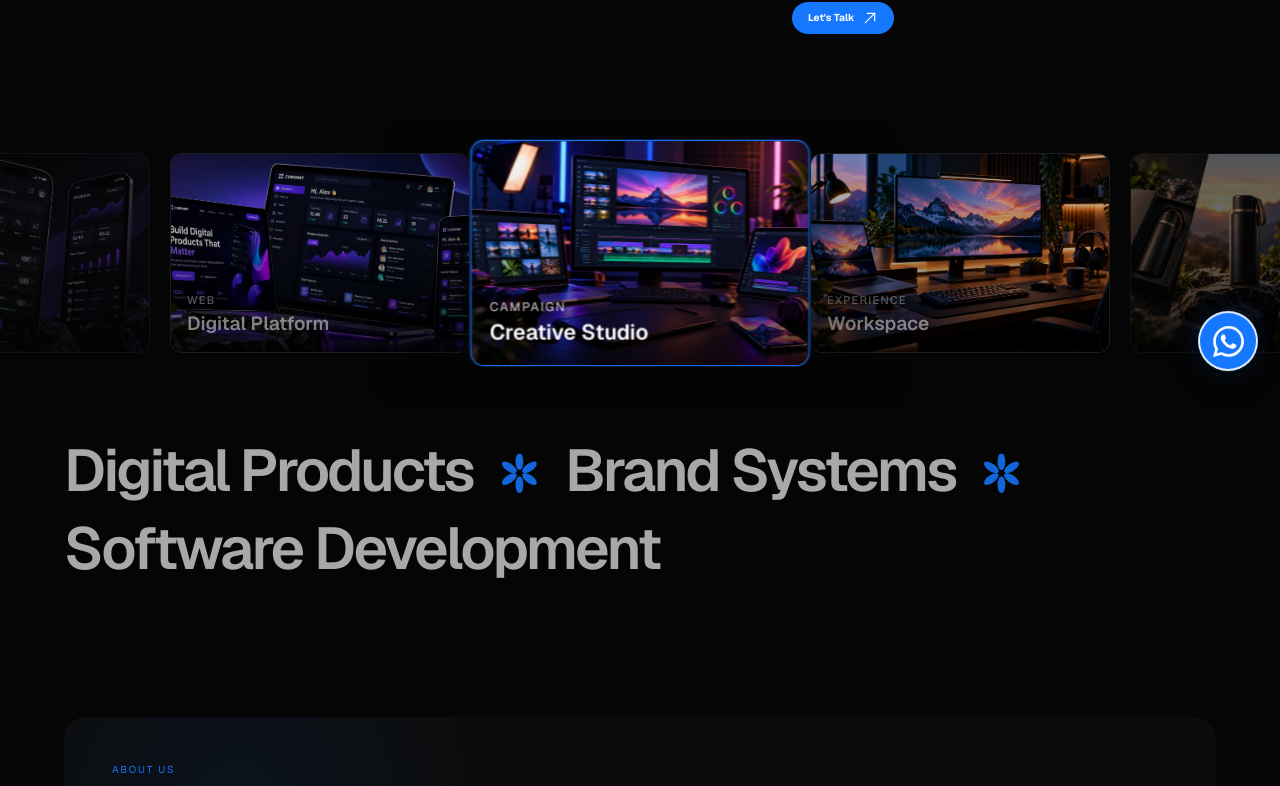
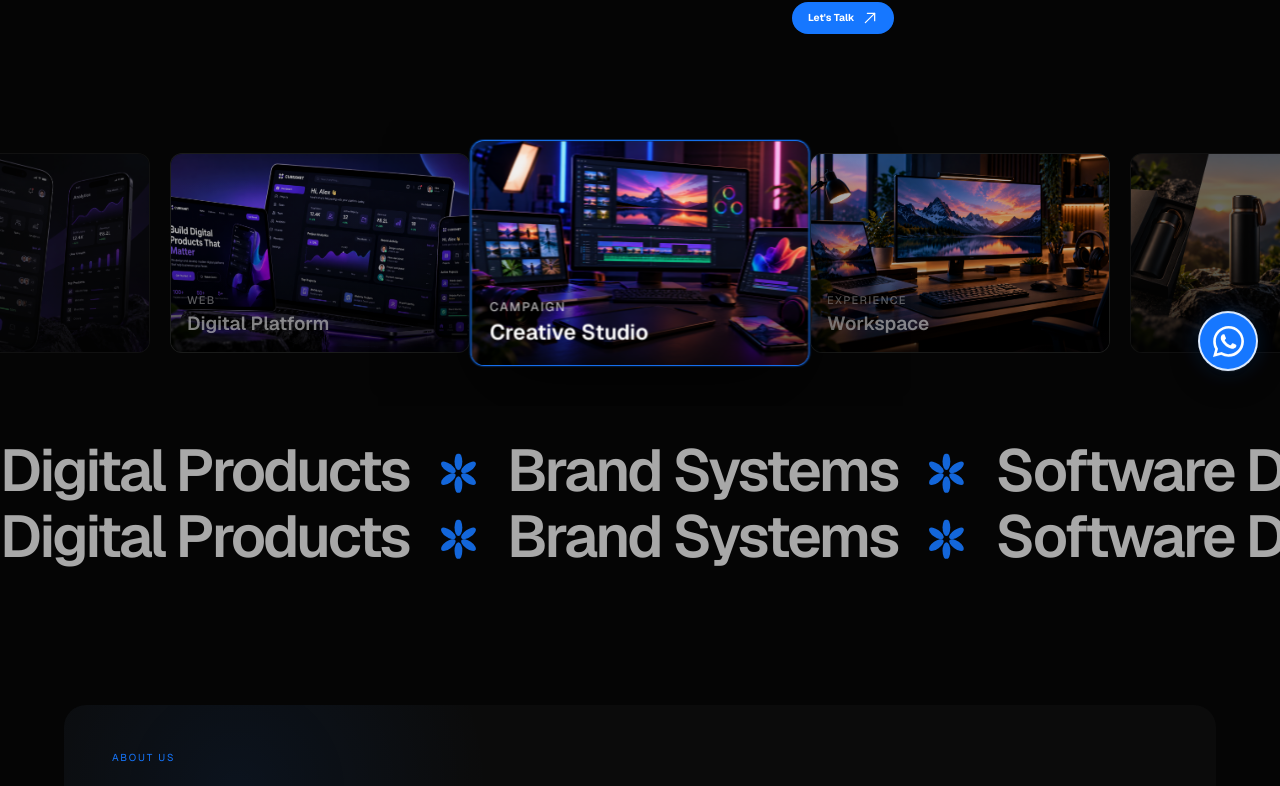
Before and after one commit to amnas-cubixmet/cubixmet2, a Next.js app: page / in a window 1280 px wide. Shown: the part 402-1188 px from the top of the page. Built offline with nearby package versions, Linux system fonts and the light colour scheme.

Commit message:
Add seamless right-to-left capabilities marquee

```diff
--- a/components/home/HomeSections.tsx
+++ b/components/home/HomeSections.tsx
@@ -948,23 +948,29 @@ function MarqueeSection() {
   return (
     <section
       aria-label="Our capabilities"
-      className="relative bg-[#050505] py-5 sm:py-6 md:py-8"
+      className="relative overflow-hidden bg-[#050505] py-5 sm:py-6 md:py-8"
       data-no-text-reveal
     >
-      <div className="mx-auto w-[90%] max-w-[1500px]">
-        <div className="flex flex-wrap items-center gap-x-[0.45em] gap-y-3 text-[clamp(1.65rem,4.6vw,4.4rem)] font-semibold leading-[1.12] tracking-[-0.045em]">
-          {marqueeItems.map((item, index) => (
+      <div className="capabilities-marquee">
+        <div className="capabilities-marquee__track text-[clamp(1.65rem,4.6vw,4.4rem)] font-semibold leading-[1.12] tracking-[-0.045em]">
+          {[0, 1].map((copyIndex) => (
+            <div
+              key={copyIndex}
+              className="capabilities-marquee__group flex shrink-0 items-center gap-[0.5em] pr-[0.5em]"
+              aria-hidden={copyIndex === 1 ? true : undefined}
+            >
+              {marqueeItems.map((item) => (
                 <span
                   key={item}
-              className="inline-flex items-center gap-[0.45em] text-white/65 transition-colors duration-300 hover:text-white"
+                  className="inline-flex shrink-0 items-center gap-[0.5em] whitespace-nowrap text-white/65 transition-colors duration-300 hover:text-white"
                 >
                   <span>{item}</span>
-              {index < marqueeItems.length - 1 && (
                   <span className="inline-flex shrink-0 text-[#1677FF]/85" aria-hidden="true">
                     <FlowerSeparator />
                   </span>
-              )}
                 </span>
+              ))}
+            </div>
           ))}
         </div>
       </div>
```
Lines whose indentation alone changed are shown as unchanged.
